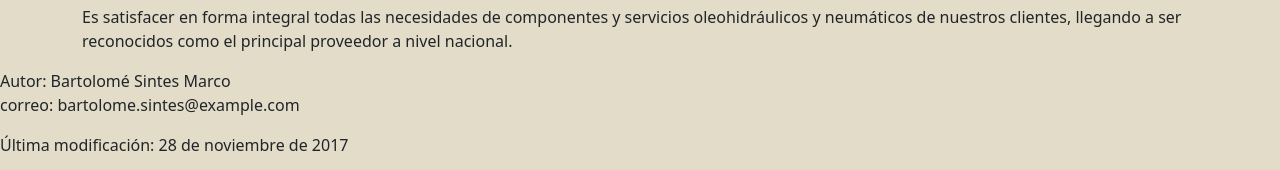
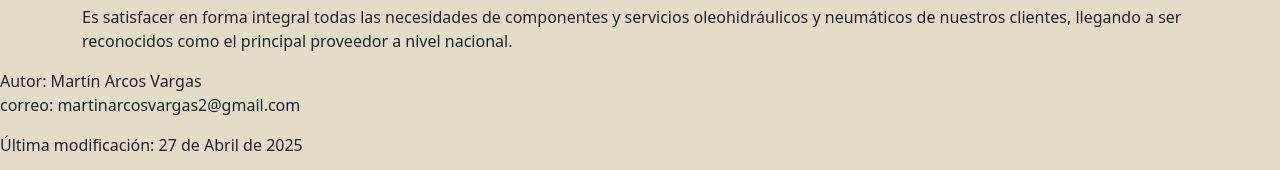
Before and after one commit to cozakoo/PageAridosCardenas, a plain HTML site: page index.html in a window 1280 px wide. Shown: the part 4751-4921 px from the top of the page. Drawn offline with Linux system fonts and the light colour scheme; files whose address does not match are found by name.

Commit message:
pequeña actualizaciónde mis primeros pasos

```diff
--- a/index.html
+++ b/index.html
@@ -479,11 +479,11 @@
       -->
     <footer>
       <address>
-        Autor: Bartolomé Sintes Marco<br />
-        correo: bartolome.sintes@example.com
+        Autor: Martín Arcos Vargas<br />
+        correo: martinarcosvargas2@gmail.com
       </address>
 
-      <p>Última modificación: 28 de noviembre de 2017</p>
+      <p>Última modificación: 27 de Abril de 2025</p>
     </footer>
 
     <script src="js/jquery.js"></script>
```
